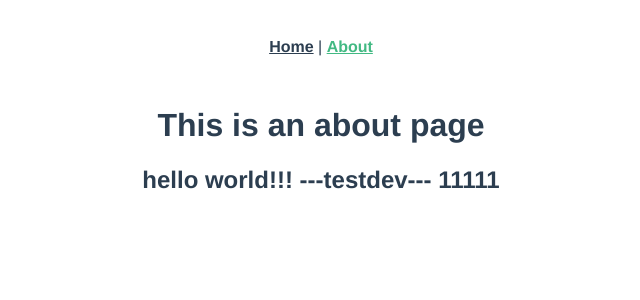
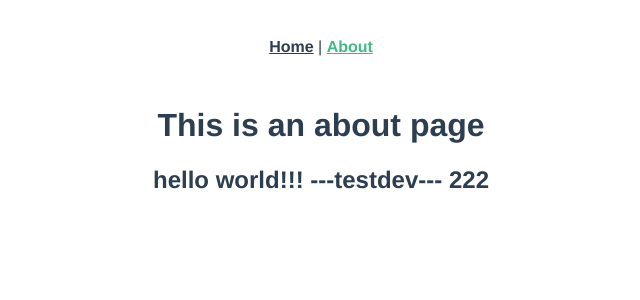
Before and after one commit to tdlbond/tdl-ts, a Vue app: page /about in a window 1280 px wide. Shown: the top 300 px of the page, without its empty margins (319-959 px from the left). Built offline with nearby package versions, Linux system fonts and the light colour scheme.

Commit message:
modify testdev

```diff
--- a/src/views/About.vue
+++ b/src/views/About.vue
@@ -8,7 +8,7 @@
 export default {
   data() {
     return {
-      message: 'hello world!!!  ---testdev--- 11111'
+      message: 'hello world!!!  ---testdev--- 222'
     }
   }
 }
```
